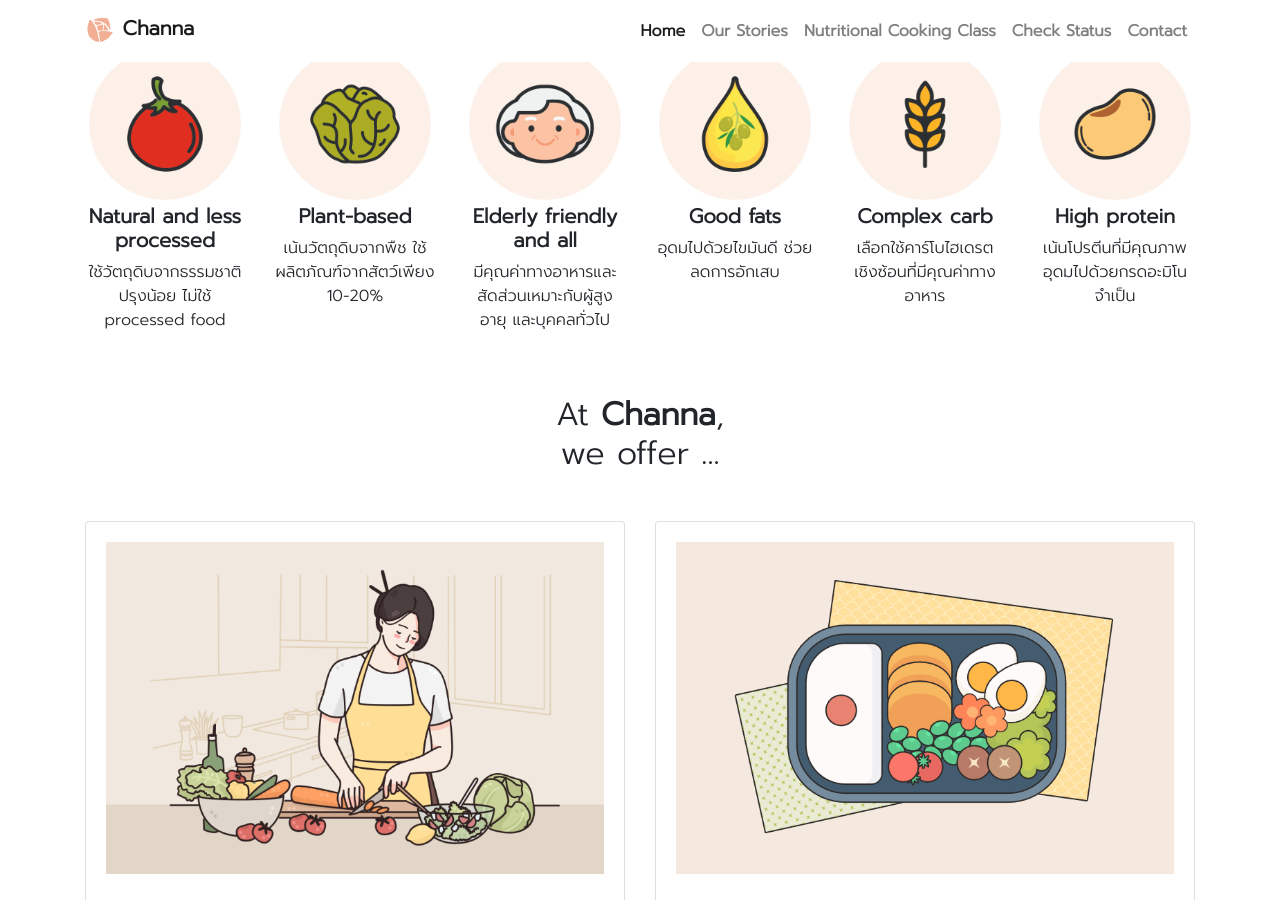
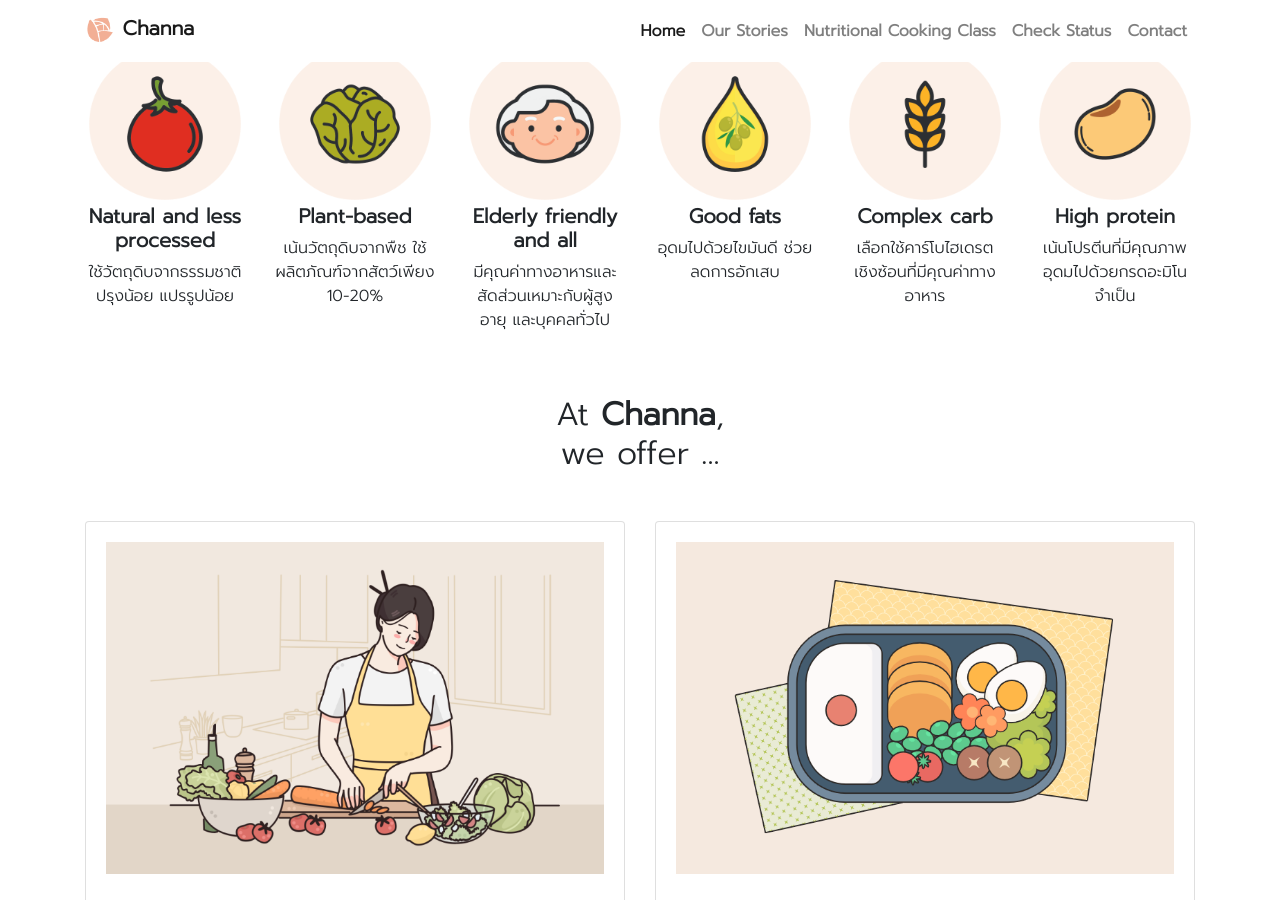
Before and after one commit to channalivewell/channalivewell.github.io, a Jekyll site: the page built from index.html, in a window 1280 px wide and 900 px high, scrolled down 669 px. Built offline with Jekyll 4.4.1, drawn with Linux system fonts in a browser that asks for light colours; nearby versions of some CDN libraries.

Commit message:
edit icon content

```diff
--- a/index.html
+++ b/index.html
@@ -33,7 +33,7 @@ canonical_url: /
             <img src="/static/img/icon_natural.png" alt="icon_natural"
             class="img-thumbnail border-0">
             <h5 class="font-weight-bold">Natural and less processed</h5>
-            <p>ใช้วัตถุดิบจากธรรมชาติ ปรุงน้อย ไม่ใช้ processed food</p>
+            <p>ใช้วัตถุดิบจากธรรมชาติ ปรุงน้อย แปรรูปน้อย</p>
         </div>
         <div class="col-lg-2 col-4 text-center">
             <img src="/static/img/icon_plantBased.png" alt="icon_plantBased"
```
